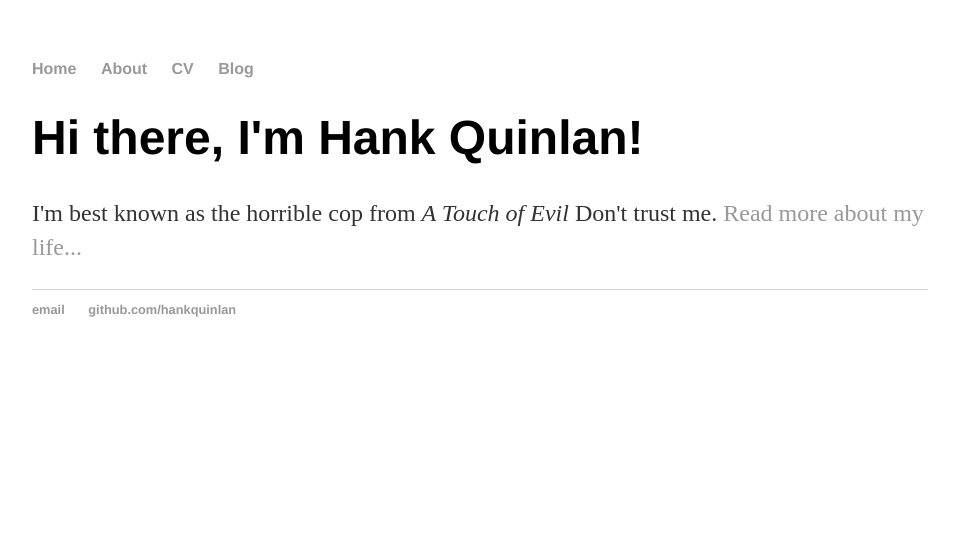
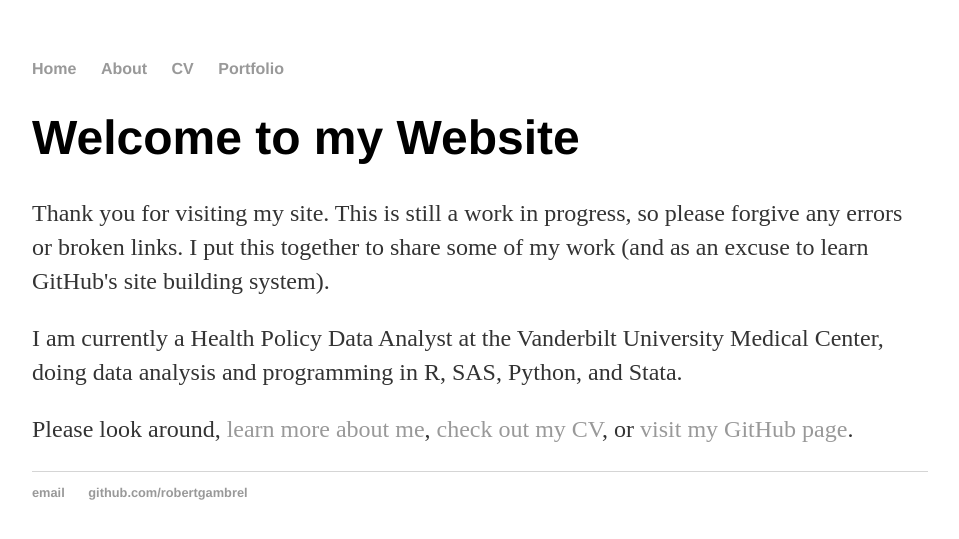
Before and after one commit to robertgambrel/robertgambrel.github.io, a Jekyll site: the page built from index.html, in a window 1280 px wide. Shown: the top 539 px of the page, without its empty margins (160-1119 px from the left). Built offline with Jekyll 4.4.1, drawn with Linux system fonts in a browser that asks for light colours.

Commit message:
Updated pages

```diff
--- a/_layouts/default.html
+++ b/_layouts/default.html
@@ -11,7 +11,10 @@
 	        		<li><a href="/">Home</a></li>
 		        	<li><a href="/about">About</a></li>
 	        		<li><a href="/cv">CV</a></li>
-	        		<li><a href="/blog">Blog</a></li>
+	        		<li><a href="/portfolio">Portfolio</a></li>
+	        		<!-- Take out the blog
+	        			<li><a href="/blog">Blog</a></li>
+	        		-->
 	    		</ul>
 			</nav>
 			<div class="container">
@@ -21,8 +24,8 @@
 			</div><!-- /.container -->
 			<footer>
 	    		<ul>
-	        		<li><a href="mailto:hankquinlanhub@gmail.com">email</a></li>
-	        		<li><a href="https://github.com/hankquinlan">github.com/hankquinlan</a></li>
+	        		<li><a href="mailto:robert.gambrel@gmail.com">email</a></li>
+	        		<li><a href="https://github.com/robertgambrel">github.com/robertgambrel</a></li>
 				</ul>
 			</footer>
 		</body>
--- a/index.html
+++ b/index.html
@@ -1,8 +1,11 @@
 ---
 layout: default
-title: Hank Quinlan, Horrible Cop
+title: Robert Gambrel's Website
 ---
 <div class="blurb">
-	<h1>Hi there, I'm Hank Quinlan!</h1>
-	<p>I'm best known as the horrible cop from <em>A Touch of Evil</em> Don't trust me. <a href="/about">Read more about my life...</a></p>
+	<h1>Welcome to my Website</h1>
+
+	<p>Thank you for visiting my site. This is still a work in progress, so please forgive any errors or broken links. I put this together to share some of my work (and as an excuse to learn GitHub's site building system).</p>
+	<p>I am currently a Health Policy Data Analyst at the Vanderbilt University Medical Center, doing data analysis and programming in R, SAS, Python, and Stata.</p>
+	<p>Please look around, <a href="/about">learn more about me</a>, <a href = "/cv">check out my CV</a>, or <a href = "https://github.com/robertgambrel"> visit my GitHub page</a>.</p>
 </div><!-- /.blurb -->
```
